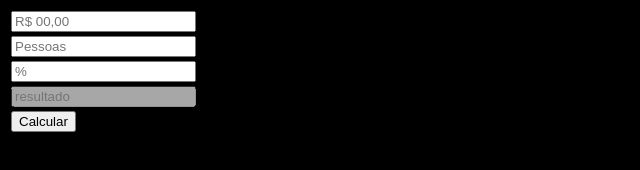
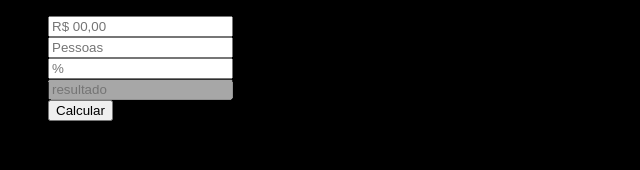
Before and after one commit to brunoguazina/CalculadoraDeBoteco, a website: page calculadora.html in a window 1280 px wide. Shown: the whole page, without its empty margins (0-640 px from the left). Drawn offline with Linux system fonts and the light colour scheme.

```diff
--- a/calculadora.html
+++ b/calculadora.html
@@ -13,27 +13,27 @@
 
 
 
-<table>
-	<tr>
-		<td><input type="number" id="valorDaConta" placeholder="R$ 00,00" required></td>
-	</tr>
+<ul>
+	<li>
+		<input type="number" id="valorDaConta" placeholder="R$ 00,00" required>
+	</li>
 
-	<tr>
-		<td><input type="number" id="quantidadeDePessoas" placeholder="Pessoas"></td>
-	</tr>
+	<li>
+		<input type="number" id="quantidadeDePessoas" placeholder="Pessoas">
+	</li>
 
-	<tr>
-		<td><input type="number" id="porcentagem" placeholder="%"></td>
-	</tr>
+	<li>
+		<input type="number" id="porcentagem" placeholder="%">
+	</li>
 
-	<tr>
-		<td><input type="text" id="resultado" placeholder="resultado" disabled></td>
-	</tr>
+	<li>
+		<input type="text" id="resultado" placeholder="resultado" disabled>
+	</li>
 
-	<tr>
-		<td><button onClick="calcular()">Calcular</button></td>
-	</tr>
-</table>
+	<li>
+		<button onClick="calcular()">Calcular</button>
+	</li>
+</li>
 
 
 <script type="text/javascript">
--- /dev/null
+++ b/css/format.scss
@@ -0,0 +1,8 @@
+body{
+	background: #000;
+	color: #fff;
+}
+
+ul{
+	list-style: none;
+}
--- a/server.js
+++ b/server.js
@@ -9,5 +9,7 @@
 }
 
 var server = http.createServer(request);
-server.listen(2000);
+var port = process.env.PORT || 3000
+
+server.listen(port);
 console.log('Rodando...')
```
Also changed, not shown: css/format.css.
